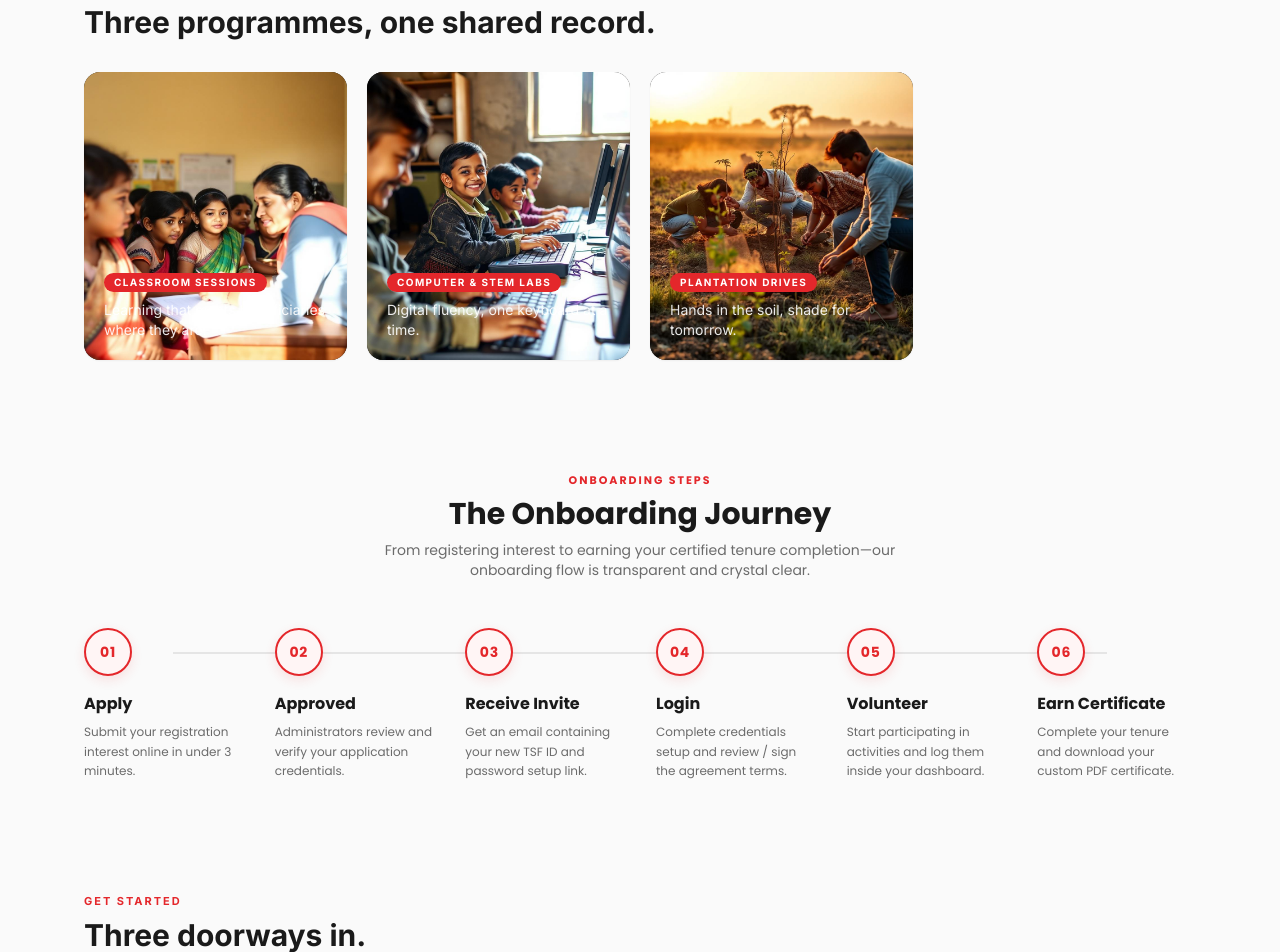
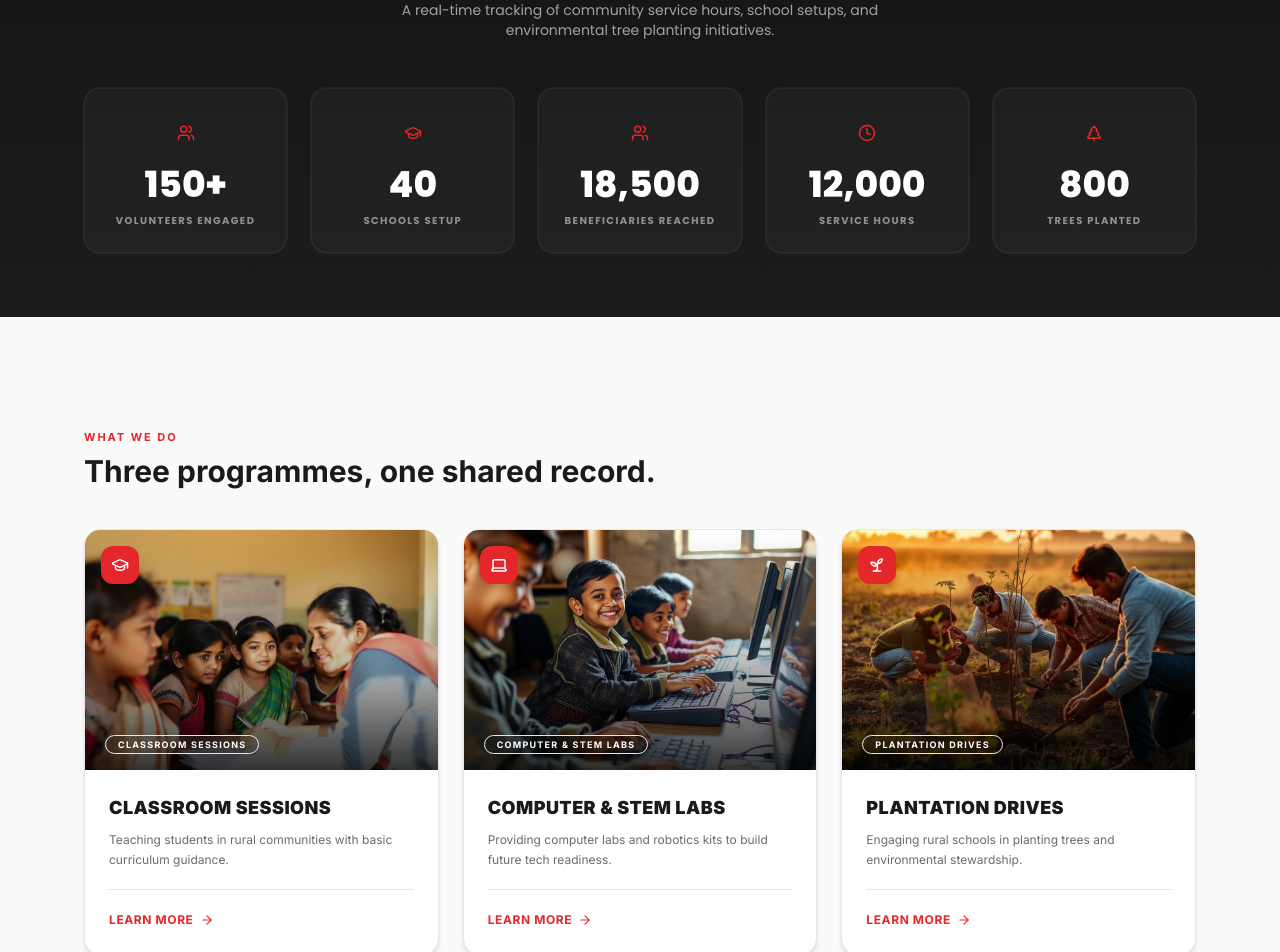
Before and after one commit to lubdhak123/thinksharp-project, a Next.js app: page / in a window 1280 px wide. Shown: the part 1160-2112 px from the top of the page. Built offline with nearby package versions, Linux system fonts and the light colour scheme; no server answers.

Commit message:
Implement Our Impact animated metrics grid, program cards hover details, and three equal journey doorways on the homepage

```diff
--- a/app/page.tsx
+++ b/app/page.tsx
@@ -2,7 +2,22 @@
 
 import Link from "next/link";
 import Image from "next/image";
-import { ArrowRight, BarChart3, ListChecks, PencilLine, ShieldCheck, UserPlus, Users, TreePine, Clock, BookOpen } from "lucide-react";
+import {
+  ArrowRight,
+  BarChart3,
+  ListChecks,
+  PencilLine,
+  ShieldCheck,
+  UserPlus,
+  Users,
+  TreePine,
+  Clock,
+  BookOpen,
+  Laptop,
+  Cpu,
+  Sprout,
+  GraduationCap
+} from "lucide-react";
 import { useAuth } from "@/hooks/useAuth";
 import { useEffect, useState } from "react";
 import { useRouter } from "next/navigation";
@@ -23,17 +38,23 @@ const photos = [
   {
     src: "/impact-classroom.jpg",
     tag: "Classroom sessions",
-    caption: "Learning that meets beneficiaries where they are."
+    caption: "Learning that meets beneficiaries where they are.",
+    desc: "Teaching students in rural communities with basic curriculum guidance.",
+    icon: GraduationCap
   },
   {
     src: "/impact-stem.jpg",
     tag: "Computer & STEM labs",
-    caption: "Digital fluency, one keyboard at a time."
+    caption: "Digital fluency, one keyboard at a time.",
+    desc: "Providing computer labs and robotics kits to build future tech readiness.",
+    icon: Laptop
   },
   {
     src: "/impact-plantation.jpg",
     tag: "Plantation drives",
-    caption: "Hands in the soil, shade for tomorrow."
+    caption: "Hands in the soil, shade for tomorrow.",
+    desc: "Engaging rural schools in planting trees and environmental stewardship.",
+    icon: Sprout
   }
 ];
 
@@ -94,11 +115,18 @@ export default function HomePage() {
   const [processingInvite, setProcessingInvite] = useState(false);
   const [inviteError, setInviteError] = useState("");
 
-  // Live count-up states
+  // Live count-up states for Hero
   const countBeneficiaries = useCountUp(12480, 1000);
   const countTrees = useCountUp(3620, 1000);
   const countHours = useCountUp(8945, 1000);
   const countProgrammes = useCountUp(27, 1000);
+
+  // Collective Impact Animated Counters
+  const countVolunteers = useCountUp(150, 1100);
+  const countSchools = useCountUp(40, 1100);
+  const countBens = useCountUp(18500, 1100);
+  const countImpactHours = useCountUp(12000, 1100);
+  const countPlantedTrees = useCountUp(800, 1100);
 
   const displayStats = [
     { label: "Beneficiaries reached", value: countBeneficiaries.toLocaleString("en-IN"), icon: Users },
@@ -157,14 +185,16 @@ export default function HomePage() {
       </div>
     );
   }
+
   const visibleCards = cards.filter((card) => {
     if (loading) return card.audience === "public";
     if (!user) return card.audience === "public";
     if (role === "admin") return card.audience === "admin" || card.audience === "authenticated";
     return card.audience === "member" || card.audience === "authenticated";
   });
+
   const doorwayHeading = !user
-    ? "Three doorways in."
+    ? "Choose Your Journey"
     : role === "admin"
       ? "Admin workspace."
       : "Your volunteer workspace.";
@@ -392,34 +422,98 @@ export default function HomePage() {
         </div>
       </section>
 
-      {/* ── What we do (Photos Grid) ── */}
+      {/* ── Our Impact Section (Animated Numbers) ── */}
+      <section className="bg-ink text-white py-16 relative overflow-hidden" style={{
+        backgroundImage: "linear-gradient(180deg, #141414, #1c1c1c)"
+      }}>
+        <div className="relative mx-auto max-w-6xl px-5 text-center font-display">
+          <p className="text-[11px] font-bold tracking-[0.18em] text-brand uppercase">OUR IMPACT</p>
+          <h2 className="mt-2 text-2xl font-bold md:text-3xl">Making Rural Education Possible</h2>
+          <p className="mt-2 text-sm text-white/60 max-w-lg mx-auto">
+            A real-time tracking of community service hours, school setups, and environmental tree planting initiatives.
+          </p>
+
+          <div className="grid grid-cols-2 md:grid-cols-5 gap-6 mt-12">
+            {[
+              { label: "Volunteers Engaged", value: `${countVolunteers}+`, icon: Users },
+              { label: "Schools Setup", value: `${countSchools}`, icon: GraduationCap },
+              { label: "Beneficiaries reached", value: countBens.toLocaleString("en-IN"), icon: Users },
+              { label: "Service Hours", value: countImpactHours.toLocaleString("en-IN"), icon: Clock },
+              { label: "Trees Planted", value: countPlantedTrees.toLocaleString("en-IN"), icon: TreePine }
+            ].map((stat, i) => {
+              const Icon = stat.icon;
+              return (
+                <div
+                  key={i}
+                  className="flex flex-col items-center bg-white/[0.03] border border-white/5 p-6 rounded-2xl ring-1 ring-white/5 hover:scale-105 transition-transform"
+                >
+                  <div className="w-10 h-10 rounded-full bg-brand/10 text-brand flex items-center justify-center mb-3">
+                    <Icon size={18} />
+                  </div>
+                  <span className="text-3xl font-extrabold tabular-nums text-white md:text-4xl">{stat.value}</span>
+                  <span className="mt-2 text-[10px] uppercase tracking-[0.14em] text-white/50 font-bold">{stat.label}</span>
+                </div>
+              );
+            })}
+          </div>
+        </div>
+      </section>
+
+      {/* ── Better Programme Cards Grid ── */}
       <section className="mx-auto max-w-6xl px-5 py-20 md:py-28">
-        <div className="mb-8 flex items-end justify-between">
-          <div>
+        <div className="mb-10">
           <p className="text-[11px] font-bold tracking-[0.18em] text-brand">WHAT WE DO</p>
           <h2 className="mt-2 text-2xl font-bold text-ink md:text-3xl">Three programmes, one shared record.</h2>
         </div>
-        </div>
-        <div className="grid gap-5 md:grid-cols-2 xl:grid-cols-4">
-          {photos.map((photo) => (
-            <figure className="group relative overflow-hidden rounded-2xl bg-ink shadow-sm" key={photo.tag}>
+        <div className="grid gap-6 md:grid-cols-3">
+          {photos.map((photo) => {
+            const Icon = photo.icon;
+            return (
+              <div
+                className="group relative overflow-hidden rounded-2xl bg-white border border-border/80 shadow-md hover:shadow-xl transition-all duration-300 flex flex-col justify-between"
+                key={photo.tag}
+              >
+                {/* Image Section */}
+                <div className="h-60 overflow-hidden relative">
                   <Image
                     src={photo.src}
                     alt={photo.tag}
                     loading="lazy"
                     width={1024}
                     height={1024}
-                className="h-72 w-full object-cover transition-transform duration-500 group-hover:scale-[1.04]"
+                    className="h-full w-full object-cover transition-transform duration-500 group-hover:scale-[1.06]"
                   />
-              <div className="pointer-events-none absolute inset-0 bg-gradient-to-t from-ink/85 via-ink/20 to-transparent" />
-              <figcaption className="absolute bottom-0 left-0 right-0 p-5 text-white">
-                <span className="inline-block rounded-full bg-brand px-2.5 py-0.5 text-[10px] font-bold tracking-[0.14em]">
-                  {photo.tag.toUpperCase()}
+                  {/* Dark gradient overlay on image */}
+                  <div className="pointer-events-none absolute inset-0 bg-gradient-to-t from-black/80 via-black/20 to-transparent" />
+
+                  {/* Dynamic Floating Badge Icon */}
+                  <div className="absolute top-4 left-4 bg-brand text-white p-2.5 rounded-xl shadow-lg z-20 group-hover:rotate-6 transition-transform">
+                    <Icon size={18} />
+                  </div>
+
+                  <span className="absolute bottom-4 left-5 inline-block rounded-full bg-brand/20 backdrop-blur-md border border-brand/30 px-3 py-0.5 text-[9px] font-bold uppercase tracking-[0.14em] text-white">
+                    {photo.tag}
                   </span>
-                <p className="mt-2 text-sm text-white/90">{photo.caption}</p>
-              </figcaption>
-            </figure>
-          ))}
+                </div>
+
+                {/* Content Details */}
+                <div className="p-6 flex flex-col justify-between flex-1">
+                  <div>
+                    <h3 className="text-lg font-black text-ink uppercase tracking-wide">{photo.tag}</h3>
+                    <p className="mt-2 text-xs text-mist leading-relaxed">{photo.desc}</p>
+                  </div>
+                  <div className="mt-5 border-t border-border pt-4">
+                    <Link
+                      href="/volunteer-apply"
+                      className="inline-flex items-center gap-1.5 text-xs font-bold text-brand uppercase tracking-wider group-hover:translate-x-1.5 transition-transform"
+                    >
+                      Learn More <ArrowRight size={14} />
+                    </Link>
+                  </div>
+                </div>
+              </div>
+            );
+          })}
         </div>
       </section>
 
@@ -495,12 +589,90 @@ export default function HomePage() {
         </div>
       </section>
 
-      {/* ── Choose Your Journey Cards ── */}
+      {/* ── Choose Your Journey / Empty White Space Fix ── */}
       <section className="mx-auto max-w-6xl px-5 pb-20 md:pb-28">
         <div className="mb-8">
           <p className="text-[11px] font-bold tracking-[0.18em] text-brand">GET STARTED</p>
           <h2 className="mt-2 text-2xl font-bold text-ink md:text-3xl">{doorwayHeading}</h2>
         </div>
+
+        {!user ? (
+          /* Render Three Equal Cards Side-by-Side to Replace Empty Space */
+          <div className="grid gap-6 md:grid-cols-3">
+            {/* Card 1: Login */}
+            <div className="border border-border bg-white p-6 rounded-2xl flex flex-col justify-between hover:shadow-md transition-shadow group">
+              <div>
+                <div className="w-10 h-10 rounded-xl bg-brand/10 text-brand flex items-center justify-center mb-4 transition-transform group-hover:scale-105">
+                  <Users size={18} />
+                </div>
+                <h3 className="text-lg font-bold text-ink uppercase tracking-wide">Login</h3>
+                <p className="mt-2 text-xs font-semibold text-mist leading-relaxed">
+                  Already a Volunteer or Intern?
+                </p>
+                <p className="mt-0.5 text-xs text-mist leading-relaxed">
+                  Access your dashboard, check hours, and log new activities.
+                </p>
+              </div>
+              <div className="mt-6">
+                <Link
+                  href="/login"
+                  className="inline-flex h-10 items-center justify-center border border-border bg-paper hover:border-brand hover:text-brand px-4 text-xs font-bold uppercase tracking-wider text-ink transition-colors w-full"
+                >
+                  Sign In
+                </Link>
+              </div>
+            </div>
+
+            {/* Card 2: Apply */}
+            <div className="border-2 border-brand bg-brand-light p-6 rounded-2xl flex flex-col justify-between hover:shadow-[0_12px_24px_rgba(228,39,43,0.15)] transition-all group">
+              <div>
+                <div className="w-10 h-10 rounded-xl bg-brand text-white flex items-center justify-center mb-4 shadow-[0_4px_12px_rgba(228,39,43,0.3)] transition-transform group-hover:scale-105">
+                  <UserPlus size={18} />
+                </div>
+                <h3 className="text-lg font-bold text-brand uppercase tracking-wide">Apply</h3>
+                <p className="mt-2 text-xs font-semibold text-ink leading-relaxed">
+                  Become a Volunteer or Intern
+                </p>
+                <p className="mt-0.5 text-xs text-mist leading-relaxed">
+                  Register your interest online for administrator review and onboarding.
+                </p>
+              </div>
+              <div className="mt-6">
+                <Link
+                  href="/volunteer-apply"
+                  className="inline-flex h-10 items-center justify-center bg-brand hover:bg-[#c31e21] px-4 text-xs font-bold uppercase tracking-wider text-white transition-colors w-full shadow-md"
+                >
+                  Apply Now
+                </Link>
+              </div>
+            </div>
+
+            {/* Card 3: Admin Portal */}
+            <div className="border border-border bg-white p-6 rounded-2xl flex flex-col justify-between hover:shadow-md transition-shadow group">
+              <div>
+                <div className="w-10 h-10 rounded-xl bg-paper border border-border text-ink flex items-center justify-center mb-4 transition-transform group-hover:scale-105">
+                  <ShieldCheck size={18} />
+                </div>
+                <h3 className="text-lg font-bold text-ink uppercase tracking-wide">Admin Portal</h3>
+                <p className="mt-2 text-xs font-semibold text-mist leading-relaxed">
+                  Foundation Staff Login
+                </p>
+                <p className="mt-0.5 text-xs text-mist leading-relaxed">
+                  Review applications, approve profiles, and manage member tenures.
+                </p>
+              </div>
+              <div className="mt-6">
+                <Link
+                  href="/admin"
+                  className="inline-flex h-10 items-center justify-center border border-border bg-paper hover:border-brand hover:text-brand px-4 text-xs font-bold uppercase tracking-wider text-ink transition-colors w-full"
+                >
+                  Admin Login
+                </Link>
+              </div>
+            </div>
+          </div>
+        ) : (
+          /* Render Active Workspace Cards for Logged-In Members */
           <div className="grid gap-5 md:grid-cols-2 xl:grid-cols-3">
             {visibleCards.map((card) => {
               const Icon = card.icon;
@@ -537,6 +709,7 @@ export default function HomePage() {
               );
             })}
           </div>
+        )}
       </section>
 
       {/* ── Volunteer & Internship Application CTA ── */}
```
Lines whose indentation alone changed are shown as unchanged.
